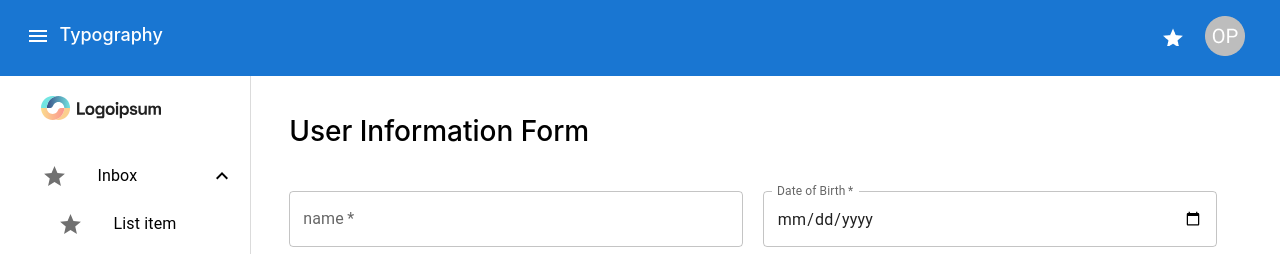
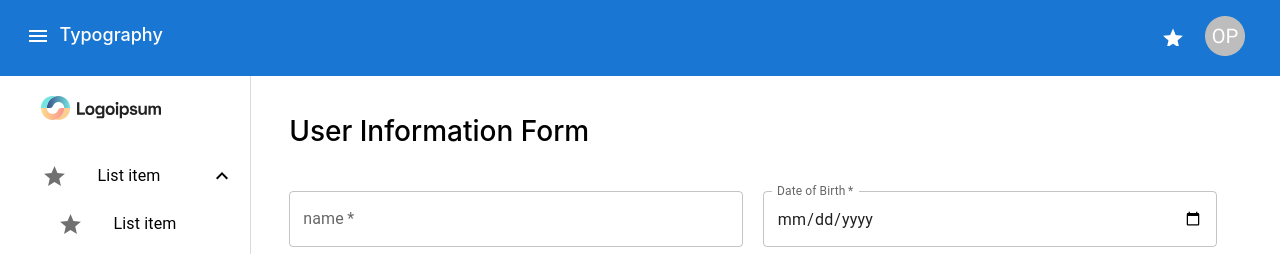
Before and after one commit to Athulppthikkodi/FrontendTest, a React (Create React App) app: page / in a window 1280 px wide. Shown: the top 254 px of the page. Built offline with nearby package versions, Linux system fonts and the light colour scheme.

Commit message:
list item

```diff
--- a/src/components/LeftTab.js
+++ b/src/components/LeftTab.js
@@ -31,7 +31,7 @@ const LeftTab = () => {
         <ListItemIcon>
         <StarIcon style={{ color: "#0000008F", fontSize: 25 }} />
         </ListItemIcon>
-        <ListItemText primary="Inbox" />
+        <ListItemText primary="List item" />
         {open ? <ExpandLess /> : <ExpandMore />}
       </ListItemButton>
       <Collapse in={open} timeout="auto" unmountOnExit>
```
